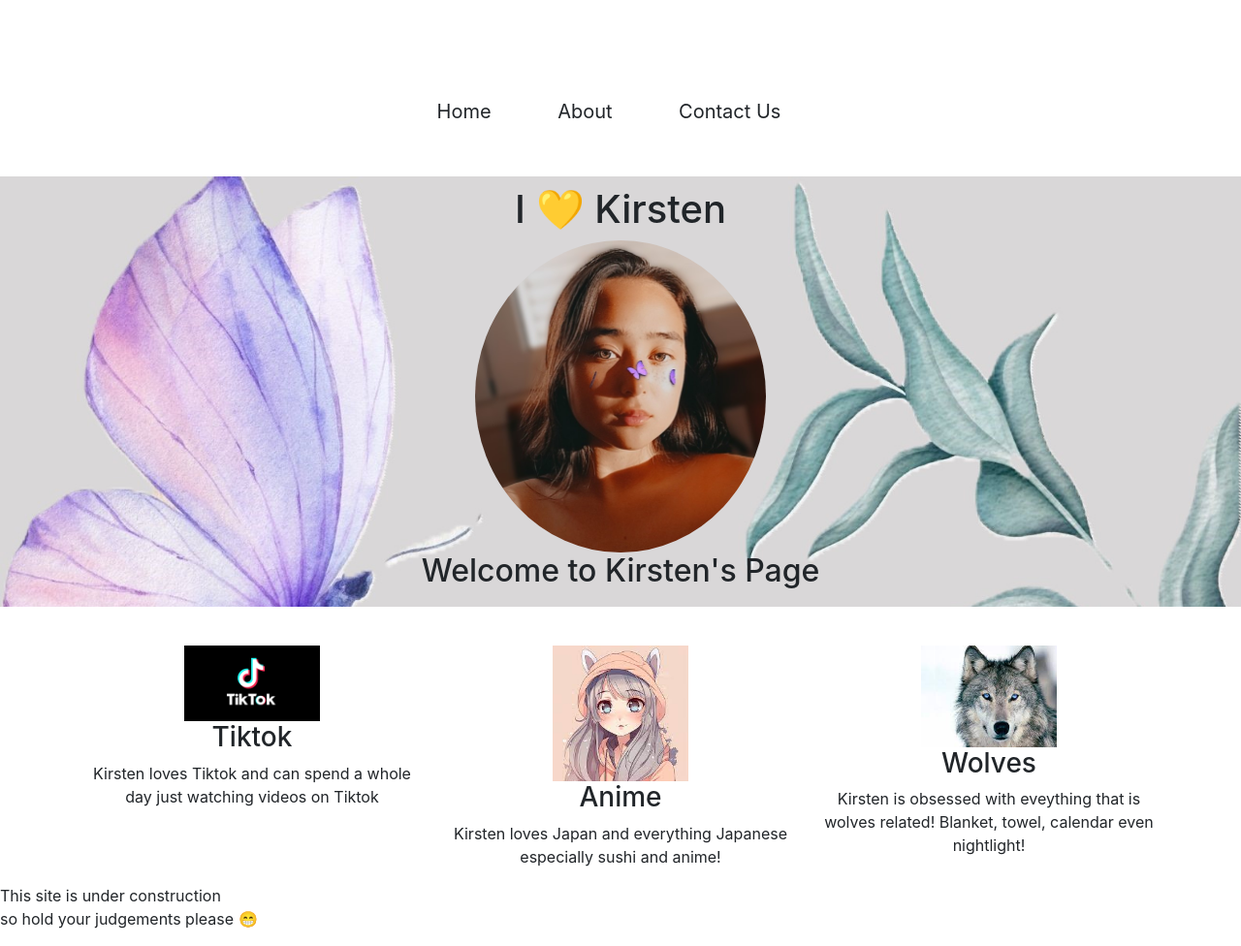
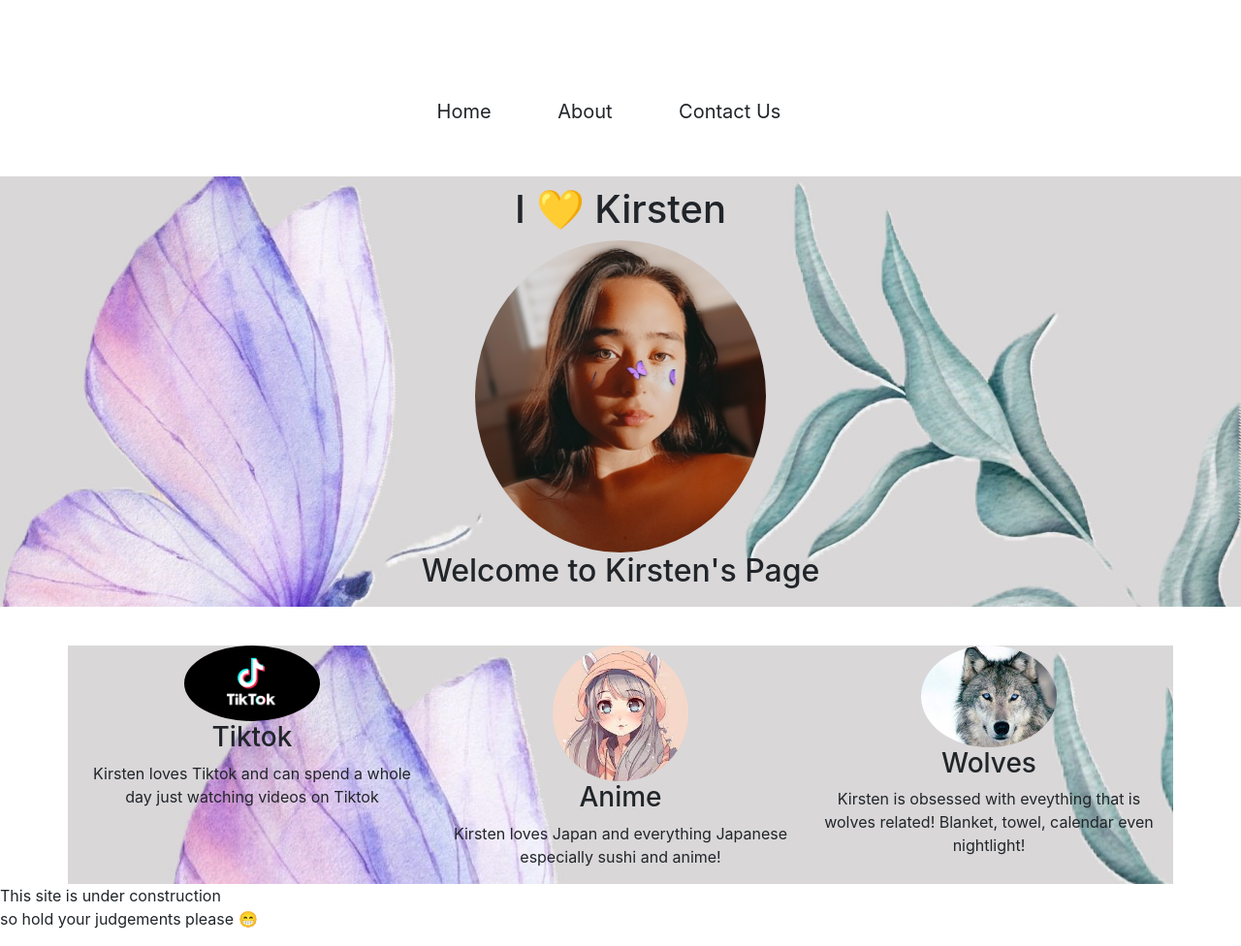
Before and after one commit to grace-gardner/myprincess, a plain HTML site: page index.html in a window 1280 px wide. Shown: the whole page at 97% size. Drawn offline with Linux system fonts and the light colour scheme; a web font is replaced by a local one.

Commit message:
Update myprincess.css

```diff
--- a/css/myprincess.css
+++ b/css/myprincess.css
@@ -36,6 +36,7 @@
 /*About Section*/
 .about img{
 	width: 140px;
+	border-radius: 50%;
 }
 .about{
 	text-align: center;
@@ -43,4 +44,5 @@
 }
 .container{
 	text-align: center;
+	background: url(../img/butterfly.jpg);
 }
```
